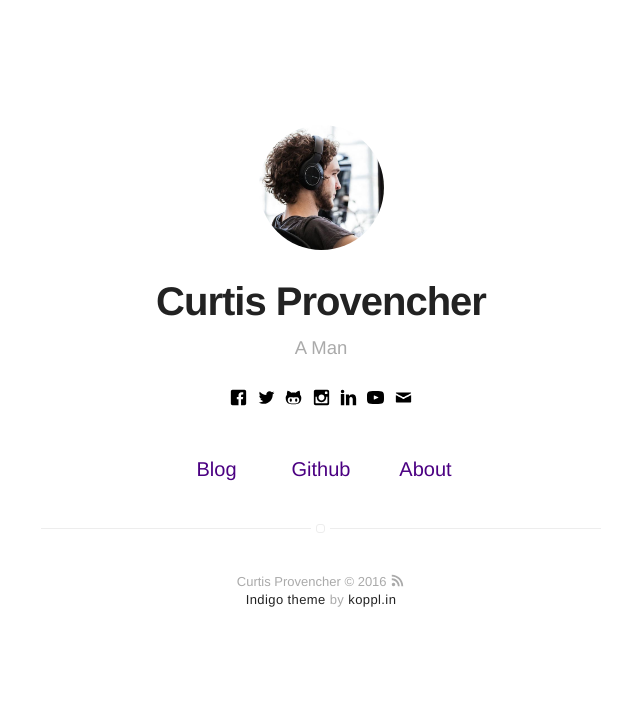
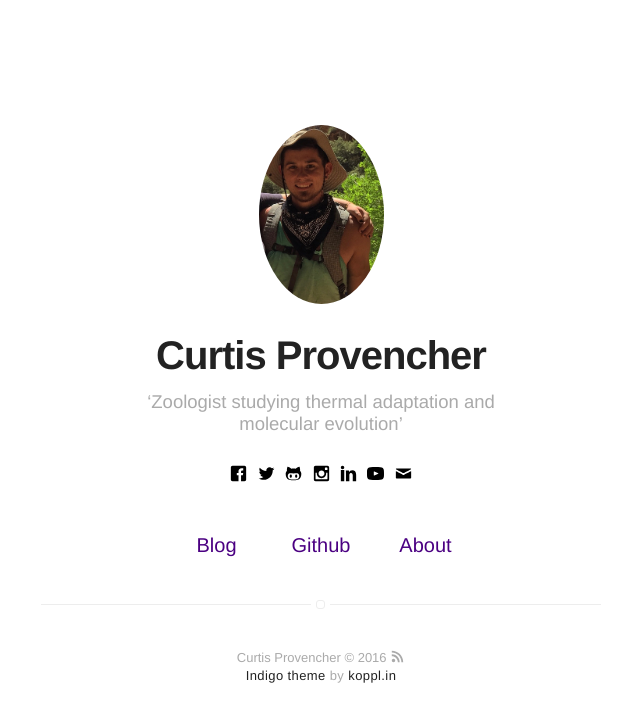
Before and after one commit to cprovenc/cprovenc.github.io, a Jekyll site: the page built from index.html, in a window 1280 px wide. Shown: the top 722 px of the page, without its empty margins (319-959 px from the left). Built offline with Jekyll 4.4.1, drawn with Linux system fonts in a browser that asks for light colours.

Commit message:
Adding Picture and Headline
Added .jpeg to images folder for picture and editing the headline in
.config

```diff
--- a/_config.yml
+++ b/_config.yml
@@ -1,6 +1,6 @@
 name: Curtis Provencher
-bio: 'A Man'
-picture: 'assets/images/profile.jpg'
+bio: ‘Zoologist studying thermal adaptation and molecular evolution’
+picture: 'assets/images/Curtis_Provencher.jpg'
 
 url: http://cprovenc.github.io
 # your url: http://USERNAME.github.io/
```
Also changed, not shown: assets/images/Curtis_Provencher.jpg (added), assets/images/profile.jpg (deleted).
